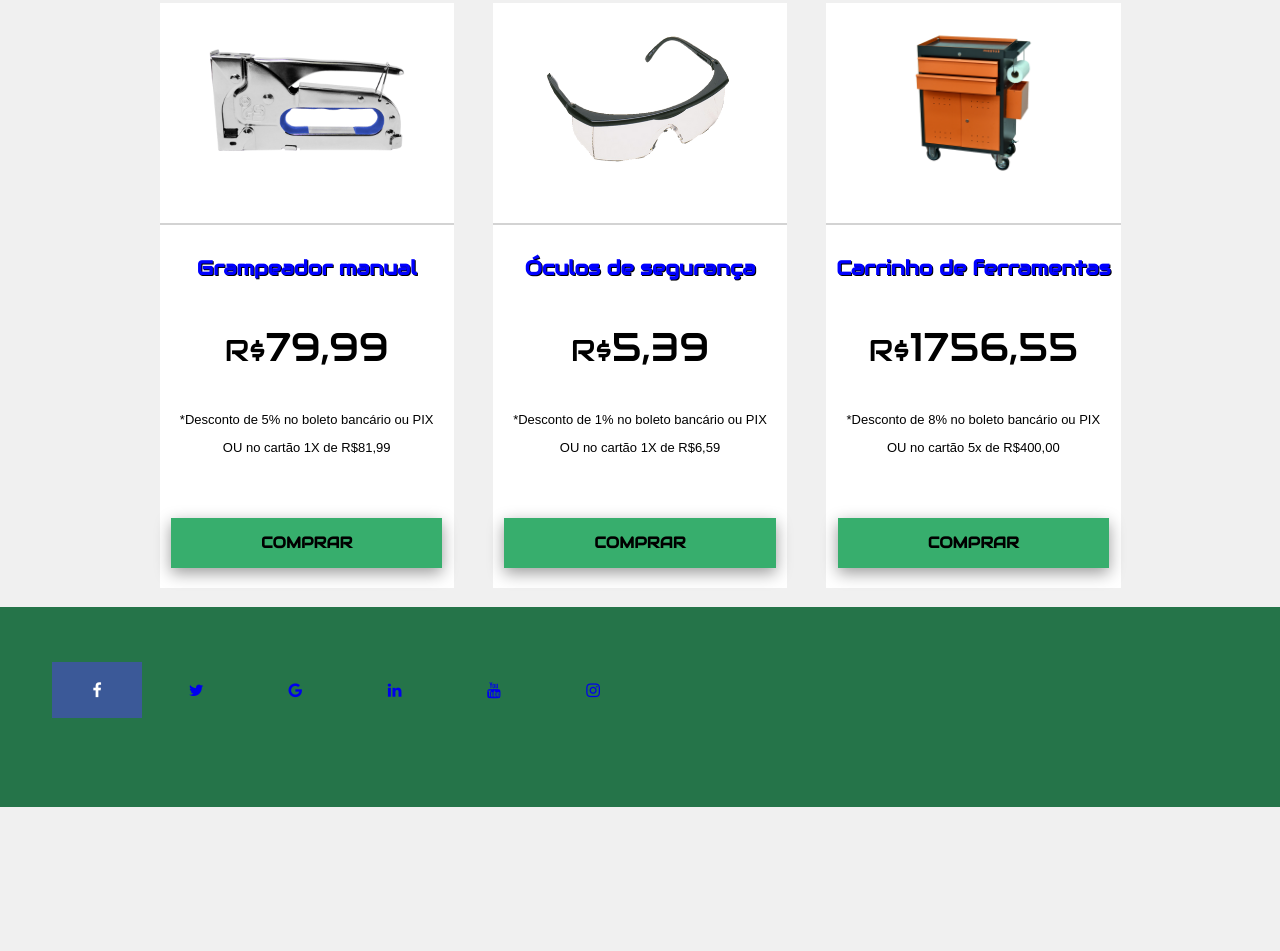
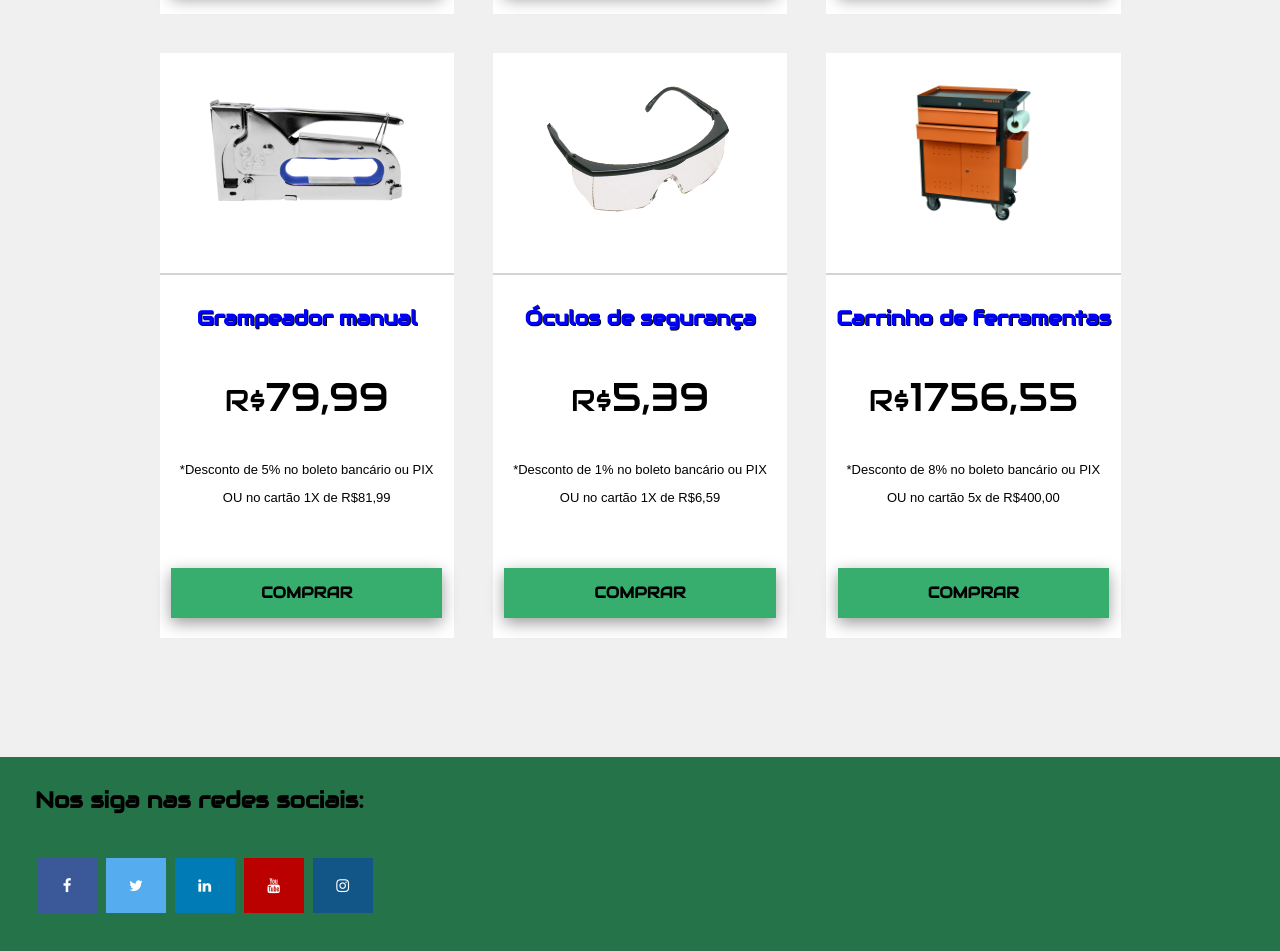
Before and after one commit to tiaguerarx/projetoCpw1, a plain HTML site: page index.html in a window 1280 px wide. Shown: the part 1213-2164 px from the top of the page. Before the commit the page ends 2020 px from the top, so only its background shows below. Drawn offline with Linux system fonts and the light colour scheme.

Commit message:
atualização footer e páginas extras

```diff
--- a/CSS/electric.css
+++ b/CSS/electric.css
@@ -57,8 +57,7 @@ body {
 
 .content {
     text-align: center;
-    background-color:rgb(240, 240, 240 );
-    height: 1300px;
+    background-color: rgb(240, 240, 240);
     justify-content: center;
     display: flex;
 
@@ -67,8 +66,59 @@ body {
 
 .footer {
     background-color: rgb(37, 116, 73);
-    padding: 100px;
+    height: 200px;
     text-align: center;
+}
+
+.footer div {
+    text-align: left;
+    padding: 10px;
+    margin-left: 25px;
+    font-size: 15px;
+
+}
+
+.social {
+    padding: 50px;
+
+}
+
+.fa {
+    padding: 20px;
+    font-size: 30px;
+    width: 20px;
+    text-align: center;
+    text-decoration: none;
+    margin: 5px 2px;
+}
+
+.fa:hover {
+    opacity: 0.7;
+}
+
+.fa-facebook {
+    background: #3B5998;
+    color: white;
+}
+
+.fa-twitter {
+    background: #55ACEE;
+    color: white;
+}
+
+.fa-linkedin {
+    background: #007bb5;
+    color: white;
+}
+
+.fa-youtube {
+    background: #bb0000;
+    color: white;
+}
+
+.fa-instagram {
+    background: #125688;
+    color: white;
 }
 
 p .valor {
--- a/CSS/martelo.css
+++ b/CSS/martelo.css
@@ -51,15 +51,15 @@ h1 {
 
 .content {
     text-align: center;
-    height: 1300px;
     justify-content: center;
     display: flex;
+}
 
 
-}
+
 
 .footer {
-    background-color:rgb(51, 204, 51);
+    background-color: rgb(51, 204, 51);
     padding: 200px;
     text-align: center;
 }
--- /dev/null
+++ b/CSS/sobre.css
@@ -0,0 +1,126 @@
+.header {
+    background-color: rgb(37, 116, 73);
+    padding: 30px;
+    border-width: 0px;
+    text-align: center;
+}
+
+h1 {
+    text-shadow: 2px 2px rgb(255, 255, 255);
+    font-size: 35px;
+}
+
+.header p {
+    font-size: 20px;
+    align-items: center;
+}
+
+.header {
+    display: flex;
+    align-items: center;
+
+}
+
+.header h2 {
+    font-size: 50px;
+}
+
+.header img {
+    display: flex;
+    margin-right: 50px;
+}
+
+.navbar {
+    background-color: rgb(55, 174, 109);
+    overflow: hidden;
+
+}
+
+.navbar a {
+    float: left;
+    color: white;
+    display: block;
+    text-align: center;
+    padding: 14px 16px;
+    text-decoration: none;
+}
+
+.navbar a:hover {
+    background-color: rgb(24, 78, 47);
+    transition: 0.6s;
+}
+
+.navbar .quemSomos {
+    float: right;
+}
+
+body {
+    margin: 0;
+    padding: 0;
+    border: 0;
+    font-size: 100%;
+    vertical-align: baseline;
+    background-color: rgb(240, 240, 240);
+}
+
+.content {
+    margin-top: 50px;
+    text-align: center;
+    justify-content: center;
+    display: flex;
+}
+
+section article {
+    margin-top: 40px;
+    margin-right: 15px;
+    background-color: white;
+    margin: 1.5;
+
+}
+
+.article1 h2 {
+    text-align: center;
+    font-family: "Audiowide", sans-serif;
+    font-size: 20px;
+    padding-top: 30px;
+    color: blue;
+    text-shadow: black 1px 1px;
+}
+
+.article1 p{
+    font-size: 20px;
+    padding: 25px;
+
+}
+
+.article1 {
+    font-family: Arial, Helvetica, sans-serif;
+    font-size: 13px;
+    color: black;
+}
+
+.footer {
+    background-color: rgb(37, 116, 73);
+    height: 200px;
+    margin-top: 100px;
+}
+
+@media screen and (min-width: 768px) {
+    section {
+        display: grid;
+        grid-template-columns: 1fr 1fr;
+    }
+}
+
+@media screen and (min-width: 960px) {
+    section {
+        grid-template-columns: 1fr 1fr 1fr;
+    }
+}
+
+@media screen and (min-width: 1024px) {
+    section {
+        width: 1000px;
+        margin: auto;
+    }
+}
--- a/CSS/style.css
+++ b/CSS/style.css
@@ -200,6 +200,7 @@ body {
 }
 
 .content {
+    margin-top: 50px;
     text-align: center;
     justify-content: center;
     display: flex;
@@ -208,9 +209,18 @@ body {
 .footer {
     background-color: rgb(37, 116, 73);
     height: 200px;
+    margin-top: 100px;
 }
 
-.social{
+.footer div{
+    text-align: left;
+    padding: 10px;
+    margin-left: 25px;
+    font-size: 15px;
+
+}
+
+.social {
     padding: 50px;
 
 }
@@ -218,20 +228,41 @@ body {
 .fa {
     padding: 20px;
     font-size: 30px;
-    width: 50px;
+    width: 20px;
     text-align: center;
     text-decoration: none;
     margin: 5px 2px;
-  }
+}
 
-  .fa:hover {
+.fa:hover {
     opacity: 0.7;
 }
 
 .fa-facebook {
     background: #3B5998;
     color: white;
-  }
+}
+
+.fa-twitter {
+    background: #55ACEE;
+    color: white;
+}
+
+.fa-linkedin {
+    background: #007bb5;
+    color: white;
+}
+
+.fa-youtube {
+    background: #bb0000;
+    color: white;
+}
+
+.fa-instagram {
+    background: #125688;
+    color: white;
+}
+
 
 p .valor {
     font-size: 30px;
--- a/index.html
+++ b/index.html
@@ -42,7 +42,7 @@
         <a href="eletrica.html">ELÉTRICA</a>
         <a href="#">JARDIM</a>
         <a href="#">TRABALHOS MANUAIS</a>
-        <a class="quemSomos" href="#">QUEM SOMOS</a>
+        <a class="quemSomos" href="sobre.html">QUEM SOMOS</a>
     </div>
 
     <div class="carousel">
@@ -224,13 +224,17 @@
 
     <div class="footer">
 
+        <div>
+            <h2>Nos siga nas redes sociais:</h2>
+        </div>
+
         <div class="social">
+            <!-- <h2>Nos siga nas redes sociais</h2> -->
             <a href="https://pt-br.facebook.com/" target="_blank" class="fa fa-facebook"></a>
-            <a href="https://twitter.com/"  target="_blank" class="fa fa-twitter"></a>
-            <a href="#" class="fa fa-google"></a>
-            <a href="#" class="fa fa-linkedin"></a>
-            <a href="#" class="fa fa-youtube"></a>
-            <a href="#" class="fa fa-instagram"></a>
+            <a href="https://twitter.com/" target="_blank" class="fa fa-twitter"></a>
+            <a href="https://www.linkedin.com/login/pt" target="_blank" class="fa fa-linkedin"></a>
+            <a href="https://www.youtube.com/" target="_blank" class="fa fa-youtube"></a>
+            <a href="https://www.instagram.com/" target="_blank" class="fa fa-instagram"></a>
         </div>
 
 
```
Also changed, not shown: eletrica.html (+20 -1 lines), martelo.html (+10 -3 lines), sobre.html (added, +82 -0 lines), compressor.html (added).
